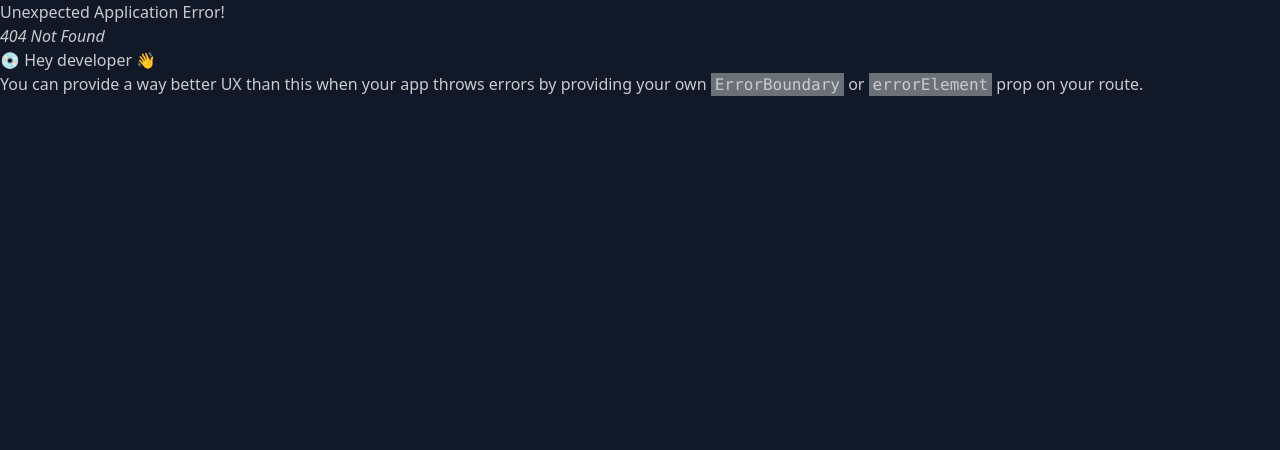
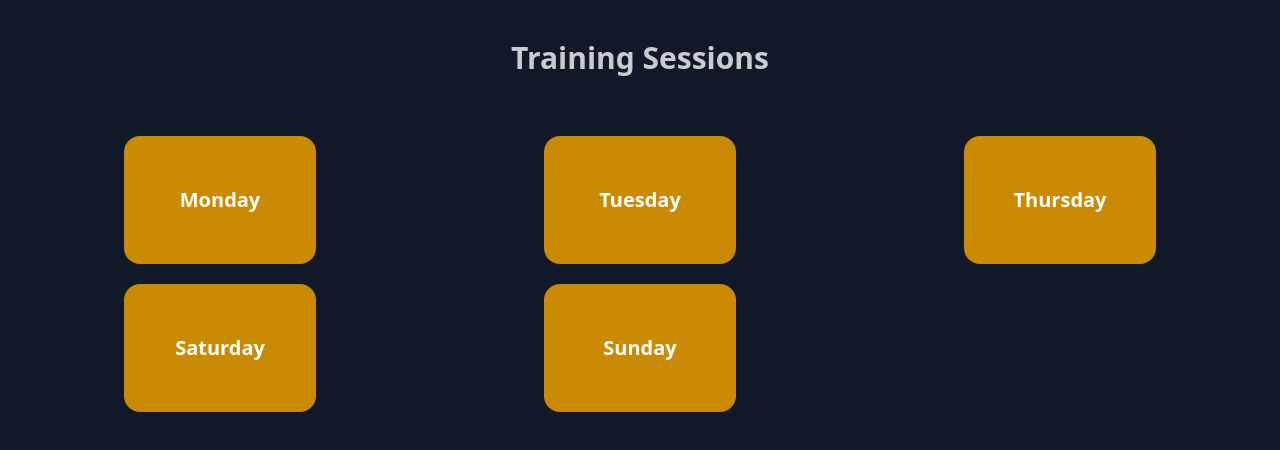
Before and after one commit to intensivecode/training_app, a React (Vite) app: page /sessions in a window 1280 px wide. Before the commit this address had no page. Shown: the top 450 px of the page. Built offline with nearby package versions, Linux system fonts and the light colour scheme.

Commit message:
added training session page

```diff
--- a/src/App.tsx
+++ b/src/App.tsx
@@ -5,7 +5,7 @@ export default function App() {
   const navigate = useNavigate();
 
   useEffect(() => {
-    navigate("/exercises");
+    navigate("/sessions");
   }, []);
 
   return (
--- /dev/null
+++ b/src/pages/TrainingSessionPage.tsx
@@ -0,0 +1,23 @@
+import { Link } from "react-router-dom";
+import { getSessions } from "../services/fakeSessionService";
+
+export default function TrainingSessionPage() {
+  return (
+    <>
+      <h1 className="text-3xl font-bold text-center py-10">
+        Training Sessions
+      </h1>
+      <div className="container mx-auto p-5 grid grid-cols-3 place-items-center gap-5">
+        {getSessions().map((session) => (
+          <Link
+            to={`/sessions/${session.id}`}
+            key={session.id}
+            className="grid place-items-center w-48 h-32 text-white text-xl font-bold bg-primary rounded-box hover:scale-110 cursor-pointer transition-transform ease-in-out duration-300"
+          >
+            {session.name}
+          </Link>
+        ))}
+      </div>
+    </>
+  );
+}
--- a/src/routes.tsx
+++ b/src/routes.tsx
@@ -2,12 +2,14 @@ import { createBrowserRouter } from "react-router-dom";
 import App from "./App";
 import ExercisePage from "./pages/ExercisePage";
 import ExercisesPage from "./pages/ExercisesPage";
+import TrainingSessionPage from "./pages/TrainingSessionPage";
 
 const router = createBrowserRouter([
   {
     path: "/",
     element: <App />,
     children: [
+      { path: "sessions", element: <TrainingSessionPage /> },
       { path: "exercises", element: <ExercisesPage /> },
       { path: "exercises/:id", element: <ExercisePage /> },
     ],
--- /dev/null
+++ b/src/services/fakeSessionService.ts
@@ -0,0 +1,58 @@
+import { Exercise, getExercise } from "./fakeExerciseService";
+
+interface SessionFormData {
+  id?: string;
+  name: string;
+  exerciseIds: string[];
+}
+
+export interface Session {
+  id: string;
+  name: string;
+  exercises: Exercise[];
+}
+
+const sessions: Session[] = [
+  { id: "1", name: "Monday", exercises: [] },
+  { id: "2", name: "Tuesday", exercises: [] },
+  { id: "3", name: "Thursday", exercises: [] },
+  { id: "4", name: "Saturday", exercises: [] },
+  { id: "5", name: "Sunday", exercises: [] },
+];
+
+export function getSessions() {
+  return sessions;
+}
+
+export function getSession(id: string) {
+  return sessions.find((session) => session.id === id);
+}
+
+export function saveSession(session: SessionFormData) {
+  const sessionInDb =
+    sessions.find((s) => s.id === session.id) || ({} as Session);
+
+  for (const id of session.exerciseIds) {
+    const exercise = getExercise(id);
+
+    if (exercise) sessionInDb.exercises.push(exercise);
+  }
+
+  sessionInDb.name = session.name;
+
+  if (!sessionInDb.id) {
+    sessionInDb.id = Date.now().toString();
+    sessionInDb.exercises = [];
+    sessions.push(sessionInDb);
+  }
+
+  return sessionInDb;
+}
+
+export function deleteSession(id: string) {
+  const sessionInDb = sessions.find((e) => e.id === id);
+
+  if (sessionInDb) sessions.splice(sessions.indexOf(sessionInDb), 1);
+
+  return sessionInDb;
+}
```
